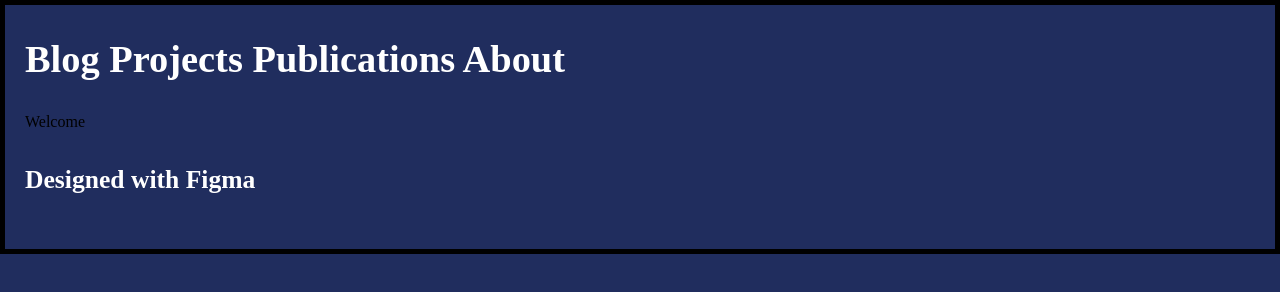
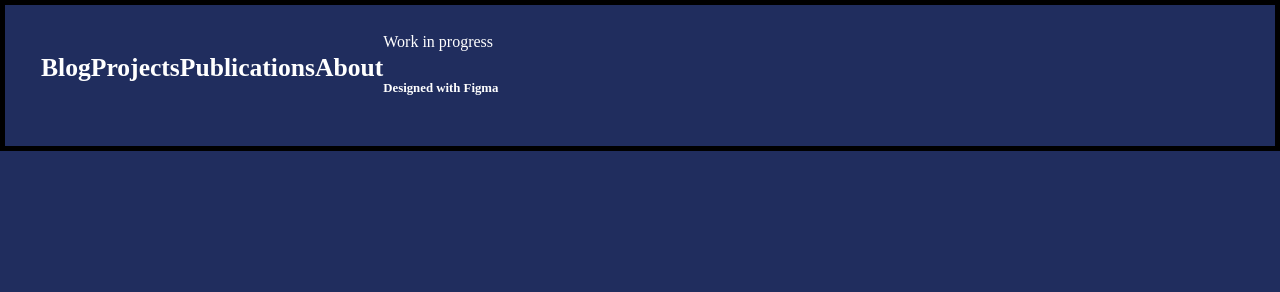
Before and after one commit to jdevassi/jdevassi.github.io, a plain HTML site: page index.html in a window 1280 px wide. Drawn offline with Linux system fonts and the light colour scheme; a web font is replaced by a local one.

Commit message:
basic_struct3

```diff
--- a/index.html
+++ b/index.html
@@ -5,18 +5,29 @@
     <meta charset="utf-8"/>
     <meta name="viewport" content="width=device-width"/>
 
+    <link href='https://fonts.googleapis.com/css?family=Miriam Libre' rel='stylesheet'>
     <link href="styles/style.css" rel="stylesheet"/>
-    <link href='https://fonts.googleapis.com/css?family=Miriam Libre' rel='stylesheet'>
 
-    <title> John Davis </title>
+    <title>John Davis</title>
 </head>
 
 <body>
-    <h2>Blog Projects Publications About</h2>
-    Welcome
+    <nav id="sub_pages">
+        <ul>
+            <li><h4 href="#">Blog</h4></li>
+            <li><h4 href="#">Projects</h4></li>
+            <li><h4 href="#">Publications</h4></li>
+            <li><h4 href="#">About</h4></li>
+        </ul>
+    </nav>
+
+    <section>
+        Work in progress
+    </section>
+
+    <footer>
+        <h6>Designed with Figma</h6>
+    </footer>
 </body>
 
-<footer>
-    <h4> Designed with Figma </h4>
-</footer>
 </html>
--- a/styles/style.css
+++ b/styles/style.css
@@ -1,16 +1,32 @@
-h2 {
-    color: white;
-    font-size: 3vw;
+nav ul {
+    list-style-type: none;
+    margin: 0;
+    padding: 0;
 }
 
-h4 {
+nav li {
+    float: left;
+}
+
+#sub_pages {
     color: white;
     font-size: 2vw;
+    text-align: center;
+    display: block;
+    color: white;
+    padding: 14px 16px;
+    text-decoration: none;
+}
+
+h6 {
+    color: white;
+    font-size: 1vw;
     background-color: #202D5E;
 }
 
 body {
     margin: 0 auto;
+    color: white;
     background-color: #202D5E;
     padding: 0 20px 20px 20px;
     border: 5px solid black;
```
Also changed, not shown: images/ORCIDiD_icon16x16.png (added).
